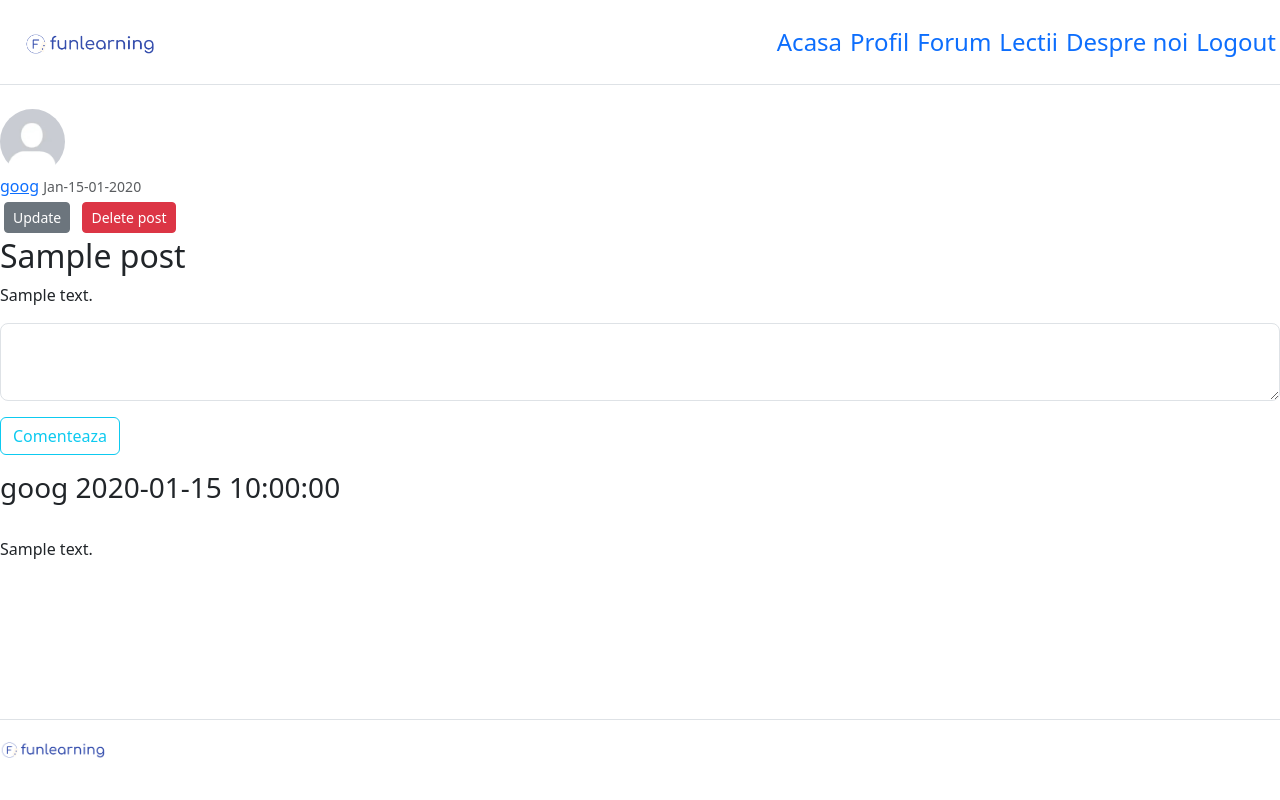
After one commit to Spider-999/unihack-2024-completed, a Flask app: a page that uses website/templates/base.html in a window 1280 px wide. The commit adds this page. Run offline with Flask 3, Linux system fonts and the light colour scheme; a user stored in the database is signed in; tables that the repository leaves empty hold one stand-in row (values such as "Sample post"); some libraries are stand-ins or nearby versions.

Commit message:
Added comments and posts

```diff
--- a/website/forms.py
+++ b/website/forms.py
@@ -1,6 +1,6 @@
 from flask_wtf import FlaskForm
 from flask_wtf.file import FileField, FileAllowed
-from wtforms import StringField, PasswordField, SubmitField, SelectField
+from wtforms import StringField, PasswordField, SubmitField, SelectField, TextAreaField
 from wtforms.validators import DataRequired, Email
 
 
@@ -22,3 +22,19 @@ class LoginForm(FlaskForm):
 class UpdateAccountForm(FlaskForm):
     picture = FileField('Schimba Avatarul', validators=[FileAllowed(['jpg','png'])])
     submit = SubmitField('Actualizeaza')
+
+
+class CreatePostForm(FlaskForm):
+    title = StringField('Titlu', validators=[DataRequired()])
+    content = TextAreaField('Continut', validators=[DataRequired()])
+    submit = SubmitField('Posteaza')
+
+
+class PostComment(FlaskForm):
+    content = TextAreaField('Continut', validators=[DataRequired()])
+    submit = SubmitField('Comenteaza')
+
+
+class QuestionForm(FlaskForm):
+    question = StringField('Intrebare')
+    submit = SubmitField('Raspunde')
--- a/website/pages.py
+++ b/website/pages.py
@@ -1,9 +1,10 @@
-from flask import Blueprint, render_template, current_app, url_for, request, redirect
+from flask import Blueprint, render_template, current_app, url_for, request, redirect, abort
 from flask_login import login_required, current_user
 from PIL import Image
 import secrets
 import os
-from .forms import UpdateAccountForm
+from .forms import UpdateAccountForm, CreatePostForm, PostComment
+from .models import Post, Comment
 from . import db
 
 
@@ -24,7 +25,7 @@ def save_picture(form_picture):
 
 @pages.route('/')
 def home():
-    return render_template('base.html', title='Acasa')
+    return render_template('pages/home.html', title='Acasa')
 
 
 @pages.route('/profile', methods=['GET','POST'])
@@ -43,3 +44,79 @@ def profile():
 
     img_file = url_for('static', filename='profile_pics/' + current_user.image_file)
     return render_template('pages/profile.html', image_file=img_file, form=form)
+
+
+@pages.route("/forum/teme/new_post", methods=['GET', 'POST'])
+@login_required
+def new_post():
+    post_form = CreatePostForm()
+    if post_form.validate_on_submit():
+        post = Post(title=post_form.title.data, content=post_form.content.data, category='Teme', user=current_user)
+        db.session.add(post)
+        db.session.commit()
+        return redirect(url_for('pages.forum_teme'))
+
+    return render_template('pages/forum/create_post.html', form=post_form, legend='New Post')
+
+
+@pages.route("/forum")
+@login_required
+def forum():
+    return render_template('pages/forum/forum.html')
+
+
+@pages.route("/forum/teme/")
+@login_required
+def forum_teme():
+    page = request.args.get('page', 1, type=int)
+    posts = Post.query.filter_by(category='Teme').order_by(Post.date_posted.desc()).paginate(page=page, per_page=5)
+    return render_template('pages/forum/forum_teme.html', posts=posts)
+
+
+@pages.route("/forum/post-<int:post_id>", methods=['GET', 'POST'])
+@login_required
+def forum_post(post_id):
+    post = Post.query.get_or_404(post_id)
+    comment_form = PostComment()
+
+    if request.method == 'POST':
+        if comment_form.validate_on_submit():
+            comment = Comment(content=comment_form.content.data, user_id=current_user.id, post_id=post_id)
+            db.session.add(comment)
+            db.session.commit()
+
+    comment_form.content.data = ''
+
+    return render_template('pages/forum/post.html', title=post.title, post=post, comment_form=comment_form, comments=post.comments)
+
+
+@pages.route("/forum/post-<int:post_id>/update", methods=['GET', 'POST'])
+@login_required
+def update_post(post_id):
+    post = Post.query.get_or_404(post_id)
+    if post.user != current_user:
+        abort(403)
+
+    form = CreatePostForm()
+    if form.validate_on_submit():
+        post.title = form.title.data
+        post.content = form.content.data
+        db.session.commit()
+        return redirect(url_for('pages.forum_post', post_id=post.id))
+
+    form.title.data = post.title
+    form.content.data = post.content
+    return render_template('pages/forum/create_post.html', form=form, legend='Update Post')
+
+
+@pages.route("/forum/post-<int:post_id>/delete", methods=['GET', 'POST'])
+@login_required
+def delete_post(post_id):
+    post = Post.query.get_or_404(post_id)
+
+    if post.user != current_user:
+        abort(403)
+
+    db.session.delete(post)
+    db.session.commit()
+    return redirect(url_for('pages.forum_teme'))
--- a/website/static/style.css
+++ b/website/static/style.css
@@ -1,6 +1,47 @@
+.article-content {
+    white-space: pre-line;
+  }
+
+.article-img {
+    height: 65px;
+    width: 65px;
+    margin-right: 16px;
+}
+
 .account-img {
-    height: 128px;
-    width: 128px;
+    height: 125px;
+    width: 125px;
     margin-right: 20px;
     margin-bottom: 16px;
 }
+
+
+.navbar
+{
+    height: 120px;
+}
+
+
+.nav-link
+{
+    font-size: 24px;
+}
+
+
+.navbar-brand
+{
+    font-size: xx-large;
+}
+
+
+.card
+{
+    margin: 40px;
+    margin-left: 20;
+    margin-right: 20;
+}
+
+.card-img-top
+{
+    height: 420px;
+}
--- a/website/templates/base.html
+++ b/website/templates/base.html
@@ -46,6 +46,7 @@
         <ul class="nav col-12 col-md-auto mb-2 justify-content-center mb-md-0">
           <li><a href="{{ url_for('pages.home') }}" class="nav-link px-1">Acasa</a></li>
           <li><a href="{{ url_for('pages.profile') }}" class="nav-link px-1">Profil</a></li>
+          <li><a href="{{ url_for('pages.forum') }}" class="nav-link px-1">Forum</a></li>
           <li><a href="#" class="nav-link px-1">Lectii</a></li>
           <li><a href="#" class="nav-link px-1">Despre noi</a></li>
           <li><a href="{{ url_for('auth.logout') }}" class="nav-link px-1">Logout</a></li>
--- /dev/null
+++ b/website/templates/pages/forum/forum.html
@@ -0,0 +1,5 @@
+{% extends "base.html" %}
+
+{% block content %}
+<a href="{{ url_for('pages.forum_teme') }}">Ajutor teme</a>
+{% endblock %}
--- /dev/null
+++ b/website/templates/pages/forum/post.html
@@ -0,0 +1,59 @@
+{% extends "base.html" %}
+
+{% block content %}
+<article class="media content-section">
+    <img class="rounded-circle article-img" src="{{ url_for('static', filename='profile_pics/' + post.user.image_file) }}">
+    <div class="media-body">
+    <div class="article-metadata">
+        <a class="mr-2" href="#">{{ post.user.username }}</a>
+        <small class="text-muted">{{ post.date_posted.strftime('%h-%d-%m-%Y') }}</small>
+        {% if post.user == current_user %}
+            <div>
+                <a class="btn btn-secondary btn-sm m-1" href="{{ url_for('pages.update_post', post_id=post.id) }}">Update</a>
+                <button type="button" class="btn btn-danger btn-sm m-1" data-bs-toggle="modal" data-bs-target="#deleteModal">Delete post</button>
+            </div>
+        {% endif %}
+    </div>
+    <h2>{{ post.title }}</h2>
+    <p class="article-content">{{ post.content }}</p>
+    </div>
+</article>
+
+<form class="form-group mb-3" method="POST" action="">
+  {{ comment_form.hidden_tag() }}
+  <div class="form-group">
+    {{ comment_form.content(class="form-control form-control-lg") }}
+  </div>
+
+  <div class="form-group">
+    {{ comment_form.submit(class="mt-3 btn btn-outline-info") }}
+  </div>
+</form>
+
+{% for comment in comments %}
+    <h3> {{ comment.user.username }} {{ comment.time_posted }} </h3>
+    <br>
+    <p> {{ comment.content }} </p>
+{% endfor %}
+
+<!-- Delete modal popup -->
+<div class="modal fade" id="deleteModal" tabindex="-1" role="dialog" aria-labelledby="deleteModalLabel" aria-hidden="true">
+    <div class="modal-dialog" role="document">
+      <div class="modal-content">
+        <div class="modal-header">
+          <h5 class="modal-title" id="deleteModalLabel">Modal title</h5>
+
+        </div>
+        <div class="modal-body">
+          <p>Sterge postarea</p>
+        </div>
+        <div class="modal-footer">
+          <button type="button" class="btn btn-secondary" data-bs-dismiss="modal">Anuleaza</button>
+          <form action="{{ url_for('pages.delete_post', post_id=post.id) }}" method="POST">
+            <input class="btn btn-danger" type="submit" value="Sterge Postarea">
+          </form>
+        </div>
+      </div>
+    </div>
+  </div>
+{% endblock %}
```
Also changed, not shown: website/models.py (+27 -0 lines), website/templates/pages/forum/create_post.html (added, +52 -0 lines), website/templates/pages/forum/forum_teme.html (added, +29 -0 lines), website/templates/pages/home.html (added, +19 -0 lines), website/static/homescreen.jpeg (added).
